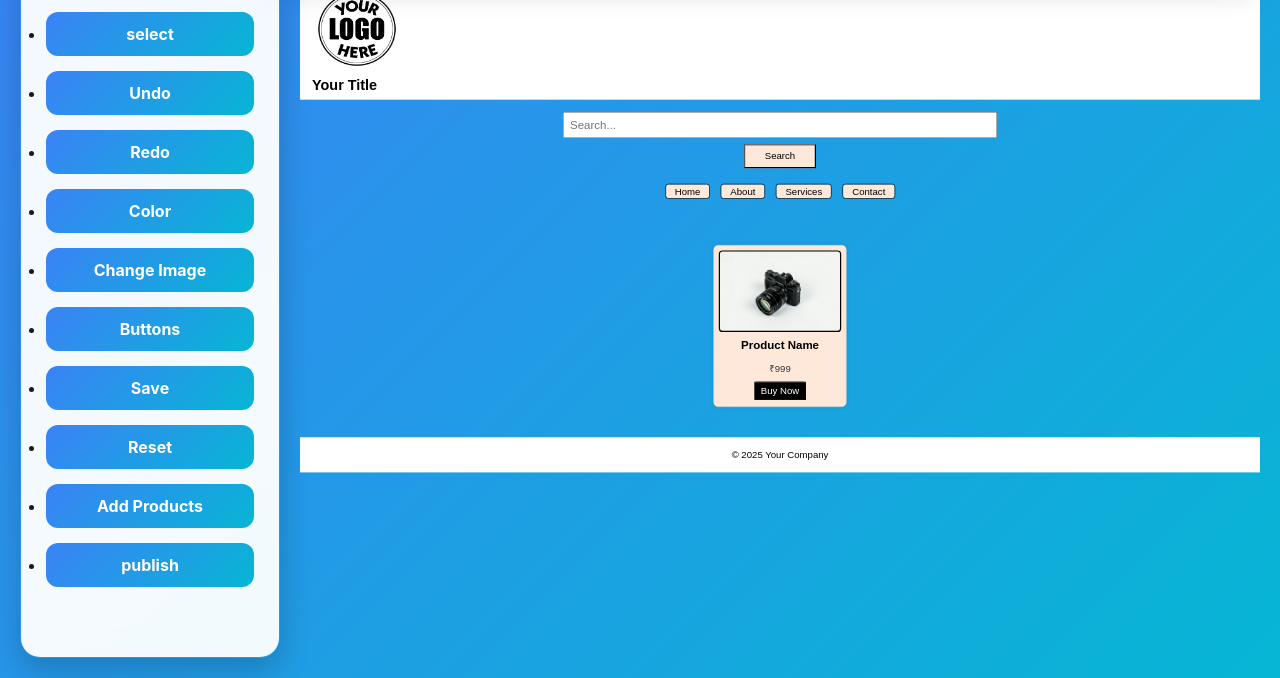
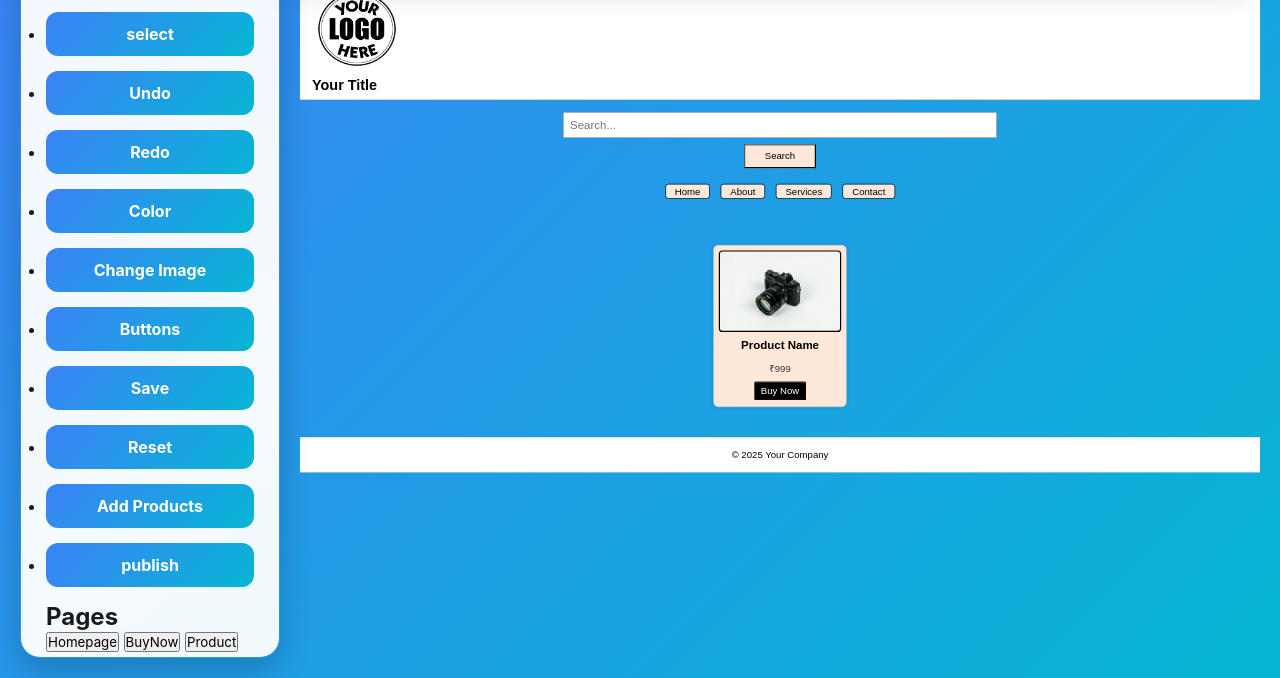
Before and after one commit to yhassang9-oss/ONKAANpublishprototype, a website: page engine.html in a window 1280 px wide. Shown: the part 122-800 px from the top of the page. Drawn offline with Linux system fonts and the light colour scheme.

Commit message:
Update engine.html

```diff
--- a/engine.html
+++ b/engine.html
@@ -11,7 +11,6 @@
   <header class="topbar">
     <h1>ONKAAN Editor</h1>
     <button class="save-btn">PUBLISH</button>
-
   </header>
 
   <!-- Sidebar -->
@@ -29,11 +28,15 @@
       <li><button id="resetTool" class="tool-btn">Reset</button></li>
       <li><button id="addproductbox" class="tool-btn">Add Products</button></li>
       <li><button id="publish" class="tool-btn">publish</button></li>
+    </ul>
 
-
-
-
-    </ul>
+    <!-- Pages Sidebar -->
+    <h2>Pages</h2>
+    <div id="pageSidebar">
+      <button class="page-btn" data-page="index">Homepage</button>
+      <button class="page-btn" data-page="buynow">BuyNow</button>
+      <button class="page-btn" data-page="product">Product</button>
+    </div>
   </aside>
 
   <!-- Preview -->
@@ -63,7 +66,6 @@
     </div>
   </div>
 
-
   <!-- Scripts -->
   <script src="engine.js"></script>
 </body>
```
Lines whose indentation alone changed are shown as unchanged.
